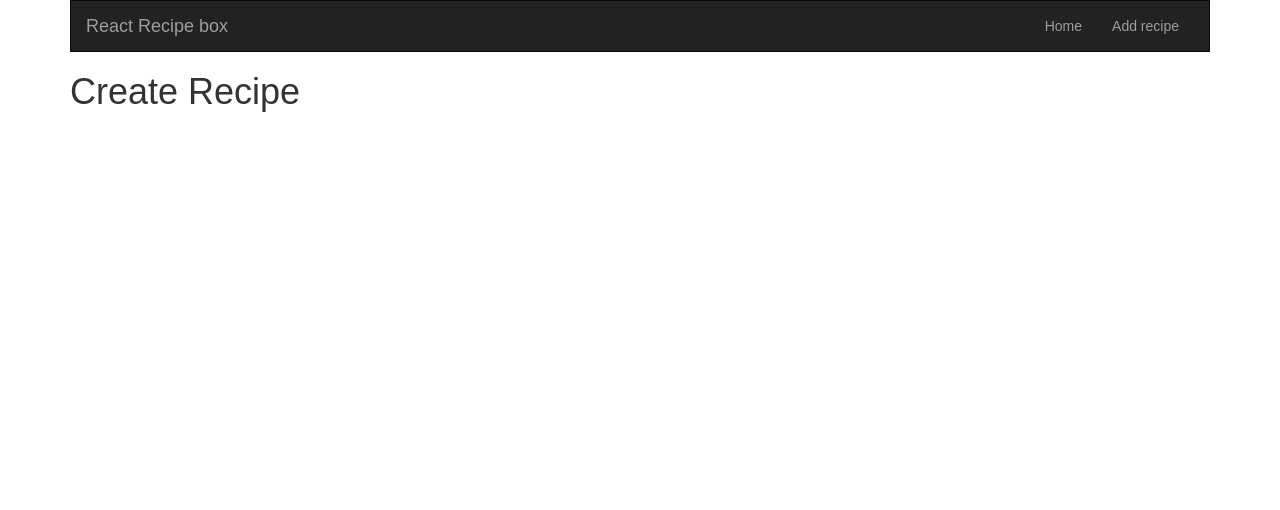
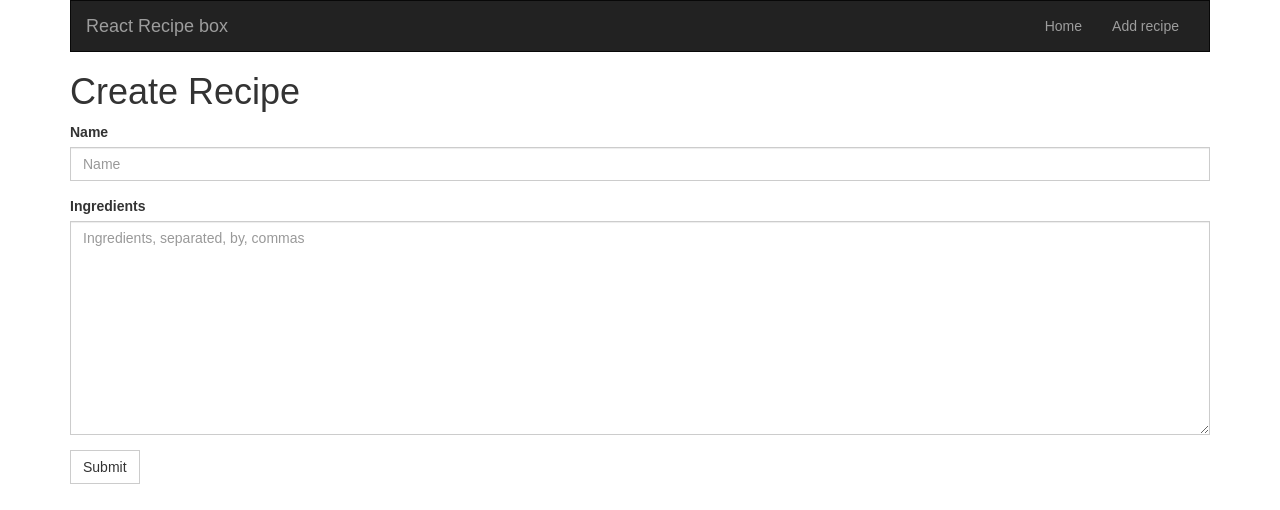
Before and after one commit to gabuladze/recipe-box, a React (Create React App) app: page /recipes/create in a window 1280 px wide. Shown: the top 510 px of the page. Built offline with nearby package versions, Linux system fonts and the light colour scheme.

Commit message:
Added basic form

```diff
--- a/src/Components/CreateRecipe.js
+++ b/src/Components/CreateRecipe.js
@@ -1,9 +1,34 @@
-import React from 'react';
+import React, { Component } from 'react';
 
-const CreateRecipe = () => (
-    <div>
-        <h1>Create Recipe</h1>
-    </div>
-)
+class CreateRecipe extends Component {
+    constructor(props) {
+        super(props);
+        this.state = {
+            name: '',
+            ingredients: ''
+        }
+    }
+
+    render() {
+        return (
+            <div>
+                <h1>Create Recipe</h1>
+                <form>
+                    <div className="form-group">
+                        <label htmlFor="name">Name</label>
+                        <input type="text" className="form-control" id="name" placeholder="Name"/>
+                    </div>
+
+                    <div className="form-group">
+                        <label htmlFor="ingredients">Ingredients</label>
+                        <textarea name="ingredients" id="ingredients" className="form-control" rows="10" placeholder="Ingredients, separated, by, commas"></textarea>
+                    </div>
+
+                    <button type="submit" className="btn btn-default">Submit</button>
+                </form>
+            </div>
+        );
+    }
+}
 
 export default CreateRecipe;
```
